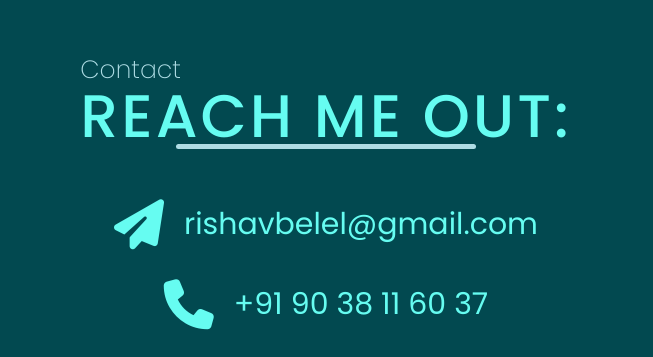
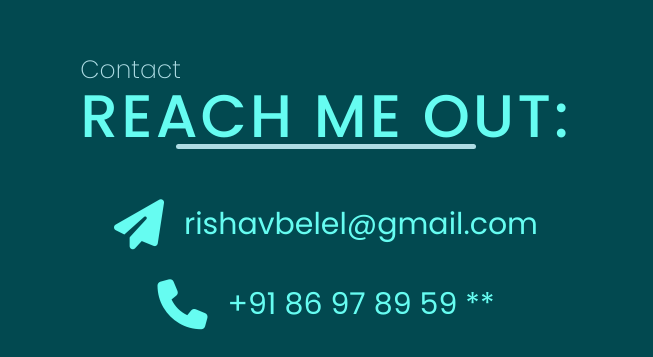
Before and after one commit to rishav-web-dev/portfolio-rishav, a plain HTML site: page index.html in a window 1280 px wide. Shown: the part 3390-3747 px from the top of the page, without its empty margins (314-967 px from the left). Drawn offline with nearby package versions, Linux system fonts and the light colour scheme.

Commit message:
Update index.html

```diff
--- a/index.html
+++ b/index.html
@@ -179,7 +179,7 @@
           </div>
           <div class="grp">
             <i class="fa-solid fa-phone"></i>
-            <span>+91 90 38 11 60 37</span>
+            <span>+91 86 97 89 59 **</span>
           </div>
           <div class="grp">
             <i class="fa-brands fa-instagram"></i>
```
